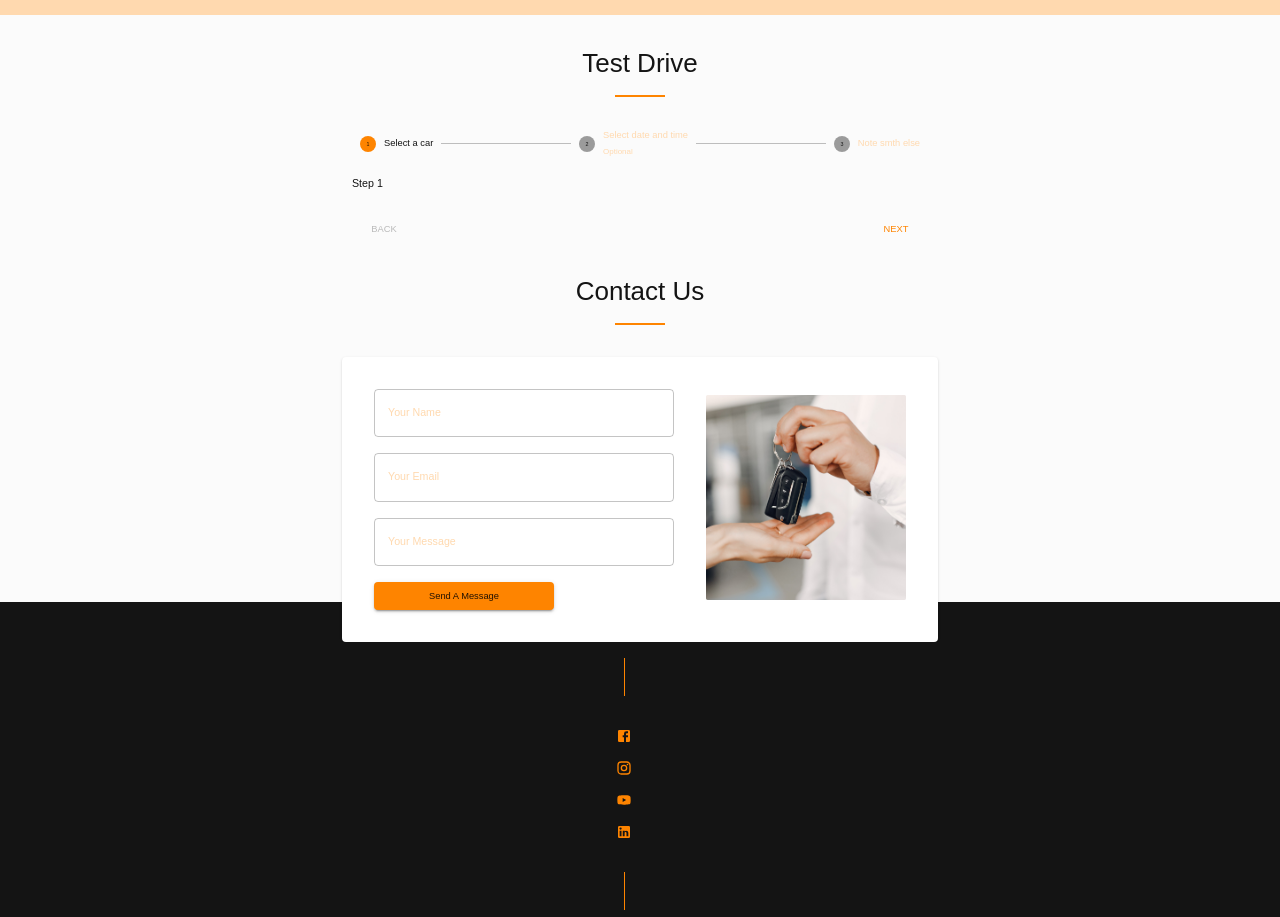
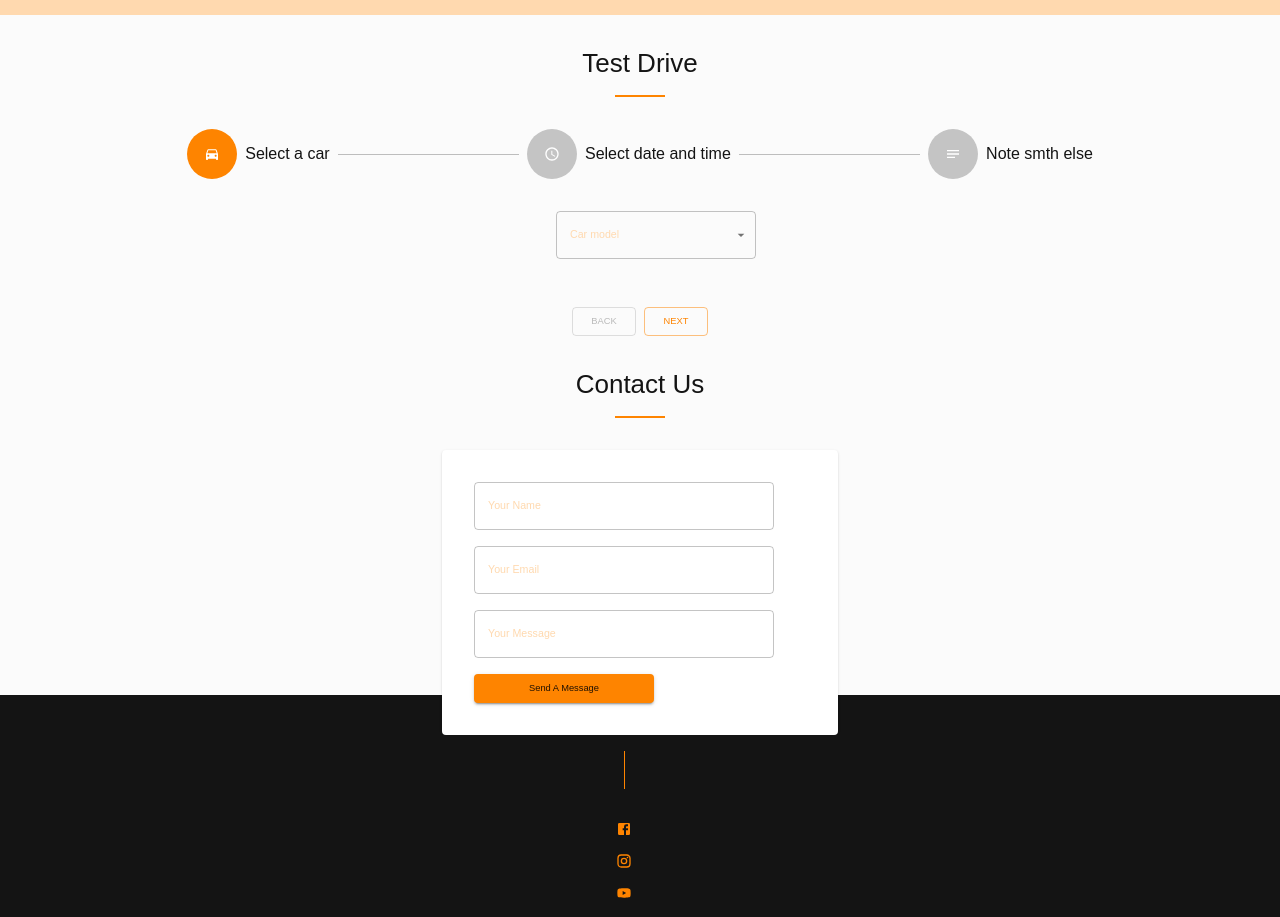
Before and after one commit to MarieLevchuk/showroom, a React (Vite) app: page / in a window 1280 px wide. Shown: the part 1460-2377 px from the top of the page. Built offline with nearby package versions, Linux system fonts and the light colour scheme.

Commit message:
added TestDrive section

```diff
--- a/package.json
+++ b/package.json
@@ -14,6 +14,8 @@
     "@emotion/styled": "^11.13.0",
     "@mui/icons-material": "^6.1.6",
     "@mui/material": "^6.1.6",
+    "@mui/x-date-pickers": "^7.22.2",
+    "dayjs": "^1.11.13",
     "react": "^18.3.1",
     "react-dom": "^18.3.1"
   },
--- a/src/components/TestDriveForm/TestDriveForm.jsx
+++ b/src/components/TestDriveForm/TestDriveForm.jsx
@@ -1,15 +1,77 @@
 import { useTheme } from "@emotion/react";
+import { styled } from '@mui/material/styles';
+import { DatePicker } from '@mui/x-date-pickers/DatePicker';
+import { AdapterDayjs } from '@mui/x-date-pickers/AdapterDayjs';
+import { DemoContainer } from '@mui/x-date-pickers/internals/demo';
 import { Box, Button, Container, FormControl, InputLabel, MenuItem, NativeSelect, Paper, Select, Skeleton, Step, StepLabel, Stepper, TextField, Typography, useMediaQuery } from "@mui/material";
 import { useState } from "react";
+import DirectionsCarIcon from '@mui/icons-material/DirectionsCar';
+import ScheduleIcon from '@mui/icons-material/Schedule';
+import NotesIcon from '@mui/icons-material/Notes';
+import { LocalizationProvider, TimePicker } from "@mui/x-date-pickers";
+
+const ColorlibStepIconRoot = styled('div')(({ theme }) => ({
+  backgroundColor: theme.palette.grey[100],
+  zIndex: 1,
+  color: theme.palette.common.white,
+  width: 50,
+  height: 50,
+  display: 'flex',
+  borderRadius: '50%',
+  justifyContent: 'center',
+  alignItems: 'center',
+  variants: [
+    {
+      props: ({ ownerState }) => ownerState.active,
+      style: {
+        color: theme.palette.common.white,
+        backgroundColor: theme.palette.primary.main
+      },
+    },
+    {
+      props: ({ ownerState }) => ownerState.completed,
+      style: {
+        color: theme.palette.common.white,
+        backgroundColor: theme.palette.primary.main
+      },
+    },
+  ],
+}));
+
+function ColorlibStepIcon(props) {
+  const { active, completed, className } = props;
+
+  const icons = {
+    1: <DirectionsCarIcon />,
+    2: <ScheduleIcon />,
+    3: <NotesIcon />,
+  };
+
+  return (
+    <ColorlibStepIconRoot ownerState={{ completed, active }} className={className}>
+      {icons[String(props.icon)]}
+    </ColorlibStepIconRoot>
+  );
+}
 
 const steps = ['Select a car', 'Select date and time', 'Note smth else'];
 
 export default function TestDriveForm(){
+    const [carModel, setCarModel] = useState('');
+
+    const handleCarModelChange = (e) => {
+      setCarModel(e.target.value)
+      console.log(e.target.value)
+    }
+
+    const theme = useTheme();
+    const isxsmall = useMediaQuery(theme.breakpoints.only("xs"));
+
     const [activeStep, setActiveStep] = useState(0);
     const [skipped, setSkipped] = useState(new Set());
 
     const isStepOptional = (step) => {
-        return step === 1;
+        return step === -1;
     };
 
     const isStepSkipped = (step) => {
@@ -54,14 +116,14 @@ export default function TestDriveForm(){
     return (
         <Box>
             <Container maxWidth='lg'>
-                <Box mx={'auto'} sx={{ width: '50%' }}>
-                    <Stepper activeStep={activeStep}>
+                <Box mx={'auto'} sx={{ width: '80%' }}>
+                    <Stepper orientation={isxsmall?"vertical":"horizontal"} activeStep={activeStep}>
                       {steps.map((label, index) => {
                         const stepProps = {};
                         const labelProps = {};
                         if (isStepOptional(index)) {
                           labelProps.optional = (
-                            <Typography variant="caption">Optional</Typography>
+                            <Typography variant="caption" sx={{color:'common.black'}}>Optional</Typography>
                           );
                         }
                         if (isStepSkipped(index)) {
@@ -69,29 +131,104 @@ export default function TestDriveForm(){
                         }
 
                         return (
-                          <Step key={label} {...stepProps}>
-                            <StepLabel {...labelProps}>{label}</StepLabel>
+                          <Step key={label} {...stepProps} >
+                            <StepLabel StepIconComponent={ColorlibStepIcon} {...labelProps}>
+                              <Typography variant="span" sx={{fontSize:{xs:10, sm:12, md:16}, color:'common.black'}}>{label}</Typography>
+                            </StepLabel>
                           </Step>
                         );
                       })}
 
                     </Stepper>
 
+                      <Box
+                        sx={{
+                          my:4,
+                          display:'flex',
+                          justifyContent:'center',
+                          maxHeight:'60vh',
+                          height:'auto'
+                        }}
+                      >
+
+                        {
+                          activeStep === 0 ? (
+                            <Box
+                              sx={{
+                                display:'flex',
+                                flexDirection:{xs:'column-reverse', sm:'row'},
+                                alignItems: 'center',
+                                gap:4
+                              }}
+                            >
+                              <Box sx={{maxWidth:300}}>
+                                {
+                                  (carModel > 0)&&
+                                  <img src="img/4.webp" alt="main img" style={{width:'100%'}} />
+                                }
+                              </Box>
+                              <FormControl fullWidth>
+                                  <InputLabel id="demo-simple-select-label">Car model</InputLabel>
+                                  <Select
+                                    labelId="demo-simple-select-label"
+                                    id="demo-simple-select"
+                                    value={carModel}
+                                    label="Car model"
+                                    onChange={handleCarModelChange}
+                                    sx={{minWidth:200}}
+                                  >
+                                    <MenuItem value=""> <em>None</em> </MenuItem>
+                                    <MenuItem value={10}>Model A</MenuItem>
+                                    <MenuItem value={20}>Model B</MenuItem>
+                                    <MenuItem value={30}>Model C</MenuItem>
+                                  </Select>
+                              </FormControl>
+                            </Box>
+                          ) : activeStep === 1 ? (
+                            <Box sx={{
+                              display:'flex',
+                              flexDirection:{xs:'column', sm:'row'},
+                              alignItems: 'center',
+                              gap: 2
+                            }}>
+                              <LocalizationProvider dateAdapter={AdapterDayjs} >
+                                <DemoContainer components={['DatePicker']}>
+                                  <DatePicker label="Date" />
+                                </DemoContainer>
+                              </LocalizationProvider>
+                              <LocalizationProvider dateAdapter={AdapterDayjs} >
+                                <DemoContainer components={['TimePicker']}>
+                                  <TimePicker label="Time" />
+                                </DemoContainer>
+                              </LocalizationProvider>
+                            </Box>
+                          ) : (
+                            <Box sx={{
+                              display:'flex',
+                              alignItems: 'center',
+                            }}>
+                              <TextField label="Notes" multiline maxRows={4} />
+                            </Box>
+                          )
+                        }
+                      </Box>
+
+
                     {activeStep === steps.length ? (
-                        <>
-                          <Typography sx={{ mt: 2, mb: 1 }}>
-                            All steps completed - you&apos;re finished
-                          </Typography>
+                        <Box m={2}>
+
                           <Box sx={{ display: 'flex', flexDirection: 'row', pt: 2 }}>
                             <Box sx={{ flex: '1 1 auto' }} />
                             <Button onClick={handleReset}>Reset</Button>
+                            <Button variant="contained" onClick={handleReset}>Book a car</Button>
                           </Box>
-                        </>
+                        </Box>
                     ) : (
-                        <>
-                          <Typography sx={{ mt: 2, mb: 1 }}>Step {activeStep + 1}</Typography>
-                          <Box sx={{ display: 'flex', flexDirection: 'row', pt: 2 }}>
+                        <Box>
+                          {/* <Typography sx={{ mt: 2, mb: 1 }}>Step {activeStep + 1}</Typography> */}
+                          <Box sx={{ display: 'flex', flexDirection: 'row', justifyContent:'center', pt: 2 }}>
                             <Button
+                              variant="outlined"
                               color="inherit"
                               disabled={activeStep === 0}
                               onClick={handleBack}
@@ -99,17 +236,17 @@ export default function TestDriveForm(){
                             >
                               Back
                             </Button>
-                            <Box sx={{ flex: '1 1 auto' }} />
+                            {/* <Box sx={{ flex: '1 1 auto' }} /> */}
                             {isStepOptional(activeStep) && (
                               <Button color="inherit" onClick={handleSkip} sx={{ mr: 1 }}>
                                 Skip
                               </Button>
                             )}
-                            <Button onClick={handleNext}>
+                            <Button variant="outlined" onClick={handleNext}>
                               {activeStep === steps.length - 1 ? 'Finish' : 'Next'}
                             </Button>
                           </Box>
-                        </>
+                        </Box>
                     )}
                 </Box>
             </Container>
```
Also changed, not shown: 1 other file (tests, documents, lock files or other folders).
